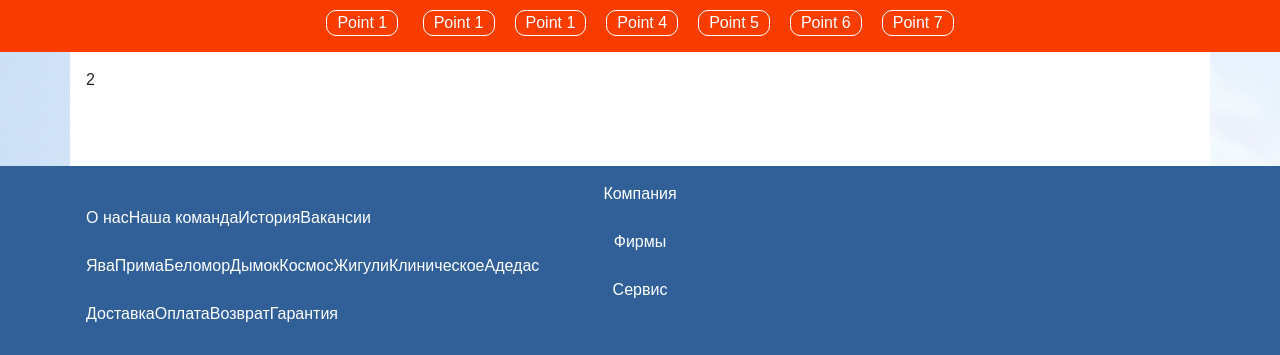
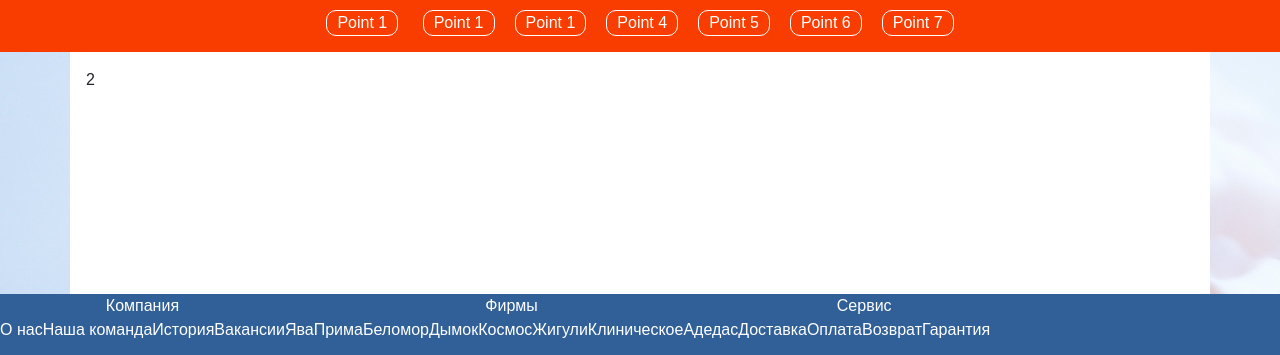
Before and after one commit to Barmaley1975/Project, a plain HTML site: page index.html in a window 1280 px wide. Shown: the part 194-549 px from the top of the page. Drawn offline with nearby package versions, Linux system fonts and the light colour scheme.

Commit message:
Work 30.06.2021

```diff
--- a/CSS/style.css
+++ b/CSS/style.css
@@ -160,7 +160,7 @@ li {
 	list-style: none;
 	text-align: center;
 }
-.topfooter container {
+.topfooter {
 	padding: 0;
 	margin: 0;
     display: flex;
```
Also changed, not shown: gitignore.txt (deleted), 1 other file.
